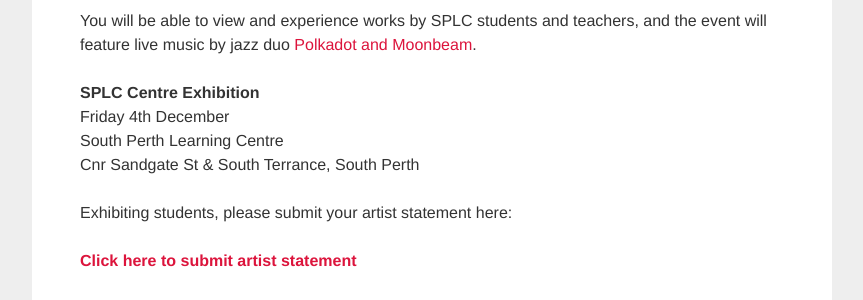
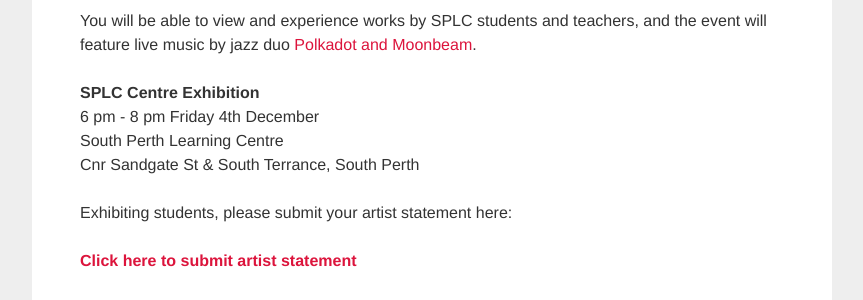
Before and after one commit to auxellbs/splconline.github.io, a Jekyll site: the page built from exhibition2020/index.md, in a window 1280 px wide. Shown: the part 272-572 px from the top of the page, without its empty margins (208-1071 px from the left). Built offline with Jekyll 4.4.1, drawn with Linux system fonts in a browser that asks for light colours; our own code applies the rules of GitHub Pages for plain Markdown files.

Commit message:
Update index.md

```diff
--- a/exhibition2020/index.md
+++ b/exhibition2020/index.md
@@ -5,7 +5,7 @@
 You will be able to view and experience works by SPLC students and teachers, and the event will feature live music by jazz duo [Polkadot and Moonbeam](http://polkadotandmoonbeam.com.au).
 
 **SPLC Centre Exhibition**
-Friday 4th December
+6 pm - 8 pm Friday 4th December
 South Perth Learning Centre
 Cnr Sandgate St & South Terrance, South Perth
 
```
